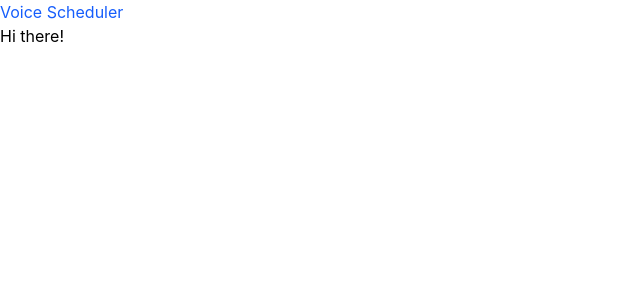
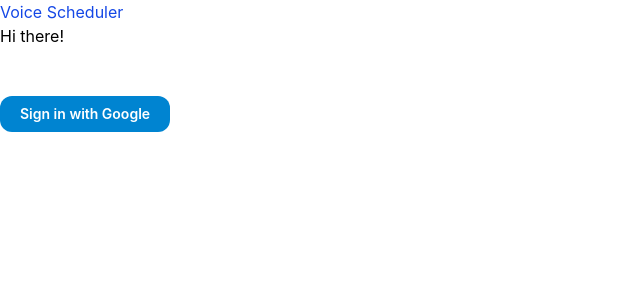
Before and after one commit to EvgDubrovin/voice-scheduler, a React (Vite) app: page / in a window 1280 px wide. Shown: the top 300 px of the page, without its empty margins (0-640 px from the left). Built offline with nearby package versions, Linux system fonts and the light colour scheme.

Commit message:
Firebase auth with Google sign-in

```diff
--- a/package.json
+++ b/package.json
@@ -11,6 +11,7 @@
   },
   "dependencies": {
     "@tailwindcss/vite": "^4.3.0",
+    "firebase": "^12.14.0",
     "react": "^19.2.6",
     "react-dom": "^19.2.6",
     "tailwindcss": "^4.3.0"
--- a/src/App.jsx
+++ b/src/App.jsx
@@ -1,9 +1,17 @@
+import Login from "./components/Login";
+
 function App() {
   return (
-    <div>
-      <h1 className="text-blue-600">Voice Scheduler</h1>
-      <h2>Hi there!</h2>
-    </div>
+    <>
+      <div>
+        <h1 className="text-blue-700">Voice Scheduler</h1>
+        <h2>Hi there!</h2>
+      </div>
+
+      <div className="mt-12">
+        <Login />
+      </div>
+    </>
   )
 }
 
--- /dev/null
+++ b/src/components/Login.jsx
@@ -0,0 +1,56 @@
+// Import necessary modules and components
+import { useState } from "react";
+import { signInWithPopup, signOut } from "firebase/auth";
+import { auth, googleProvider } from "../firebase";
+
+function Login() {
+    // State to hold user information after login
+    const [user, setUser] = useState(null);
+
+    // Function to handle login with Google
+    const handleLogin = async () => {
+        try {
+            const result = await signInWithPopup(auth, googleProvider);
+            setUser(result.user);
+        } catch (error) {
+            console.error("Error during sign in:", error);
+        }
+    };
+
+    // Function to handle logout
+    const handleLogout = async () => {
+        try {
+            await signOut(auth);
+            setUser(null);
+        } catch (error) {
+            console.error("Error during sign out:", error);
+        }
+    };
+
+    return (
+        // Render user information if logged in, otherwise show login button
+        <div>
+            {user ? (
+                <div className="flex flex-col items-start gap-4 p-4 rounded-2xl border border-slate-200 bg-white/80 shadow-sm">
+                    <h2 className="text-2xl font-semibold text-slate-900">Welcome, {user.displayName}!</h2>
+                    <p className="text-sm text-slate-600">Email: {user.email}</p>
+                    <button
+                        className="inline-flex items-center justify-center rounded-xl bg-sky-600 px-4 py-2 text-sm font-semibold text-white transition hover:bg-sky-700 focus:outline-none focus:ring-2 focus:ring-sky-500"
+                        onClick={handleLogout}
+                    >
+                        Sign out
+                    </button>
+                </div>
+            ) : (
+                <button
+                    className="rounded-xl bg-sky-600 px-5 py-2 text-sm font-semibold text-white transition hover:bg-sky-700 focus:outline-none focus:ring-2 focus:ring-sky-500"
+                    onClick={handleLogin}
+                >
+                    Sign in with Google
+                </button>
+            )}
+        </div>
+    );
+}
+
+export default Login;
--- /dev/null
+++ b/src/firebase.js
@@ -0,0 +1,28 @@
+// Import the functions you need from the SDKs you need
+import { initializeApp } from "firebase/app";
+import { getAnalytics } from "firebase/analytics";
+// Import Firebase Authentication and GoogleAuthProvider
+import { getAuth, GoogleAuthProvider } from "firebase/auth";
+// TODO: Add SDKs for Firebase products that you want to use
+// https://firebase.google.com/docs/web/setup#available-libraries
+
+// Your web app's Firebase configuration
+// For Firebase JS SDK v7.20.0 and later, measurementId is optional
+const firebaseConfig = {
+  apiKey: "AIzaSyD22Sx8OLYEz0YUWjI6xNksmnQHtQbPNRI",
+  authDomain: "voice-scheduler-988c4.firebaseapp.com",
+  projectId: "voice-scheduler-988c4",
+  storageBucket: "voice-scheduler-988c4.firebasestorage.app",
+  messagingSenderId: "616021115542",
+  appId: "1:616021115542:web:4db46c56e1c36a32ea38b7",
+  measurementId: "G-6WRT3MGCH1"
+};
+
+// Initialize Firebase
+const app = initializeApp(firebaseConfig);
+const analytics = getAnalytics(app);
+
+// Initialize Firebase Authentication and get a reference to the service
+export const auth = getAuth(app);
+// Initialize GoogleAuthProvider
+export const googleProvider = new GoogleAuthProvider();
```
Also changed, not shown: src/App.css (line endings or trailing spaces), 1 other file (tests, documents, lock files or other folders).
